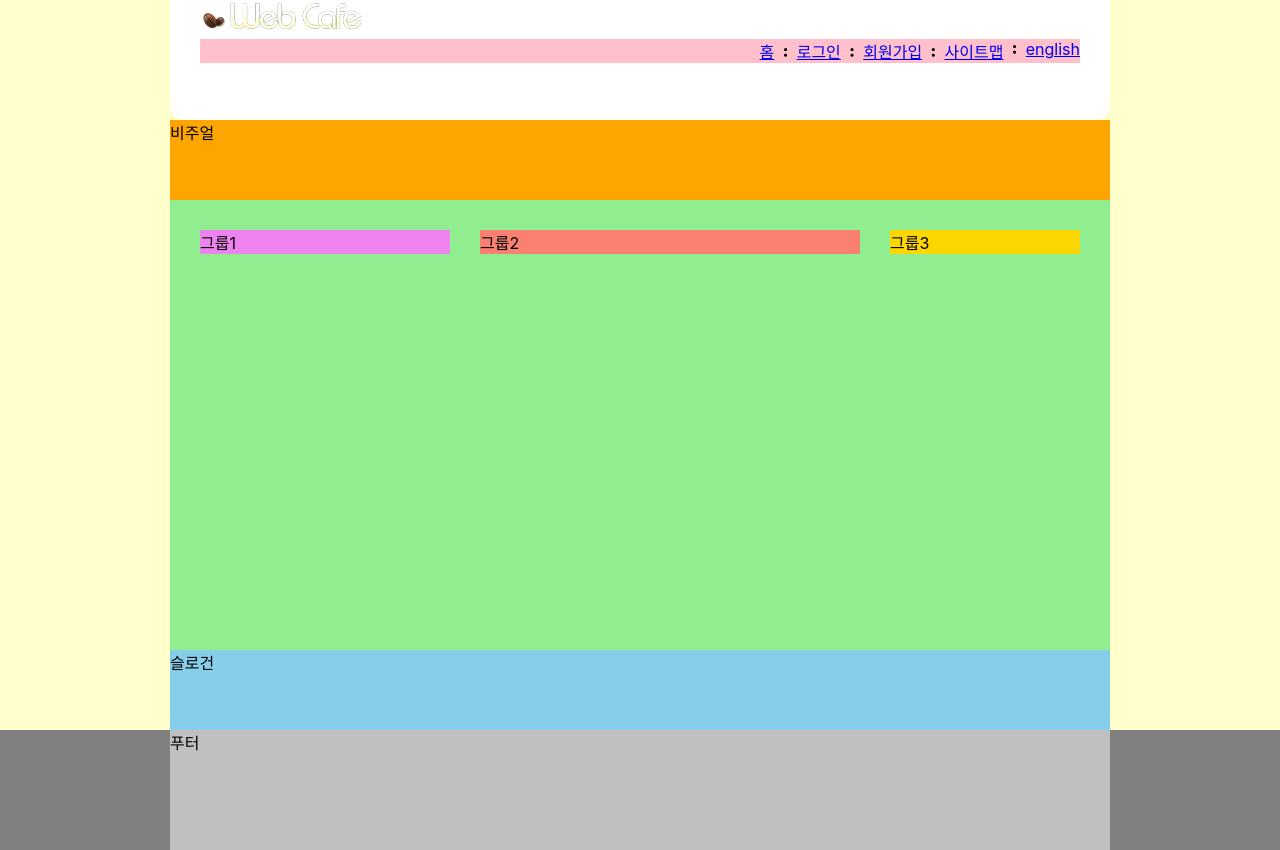
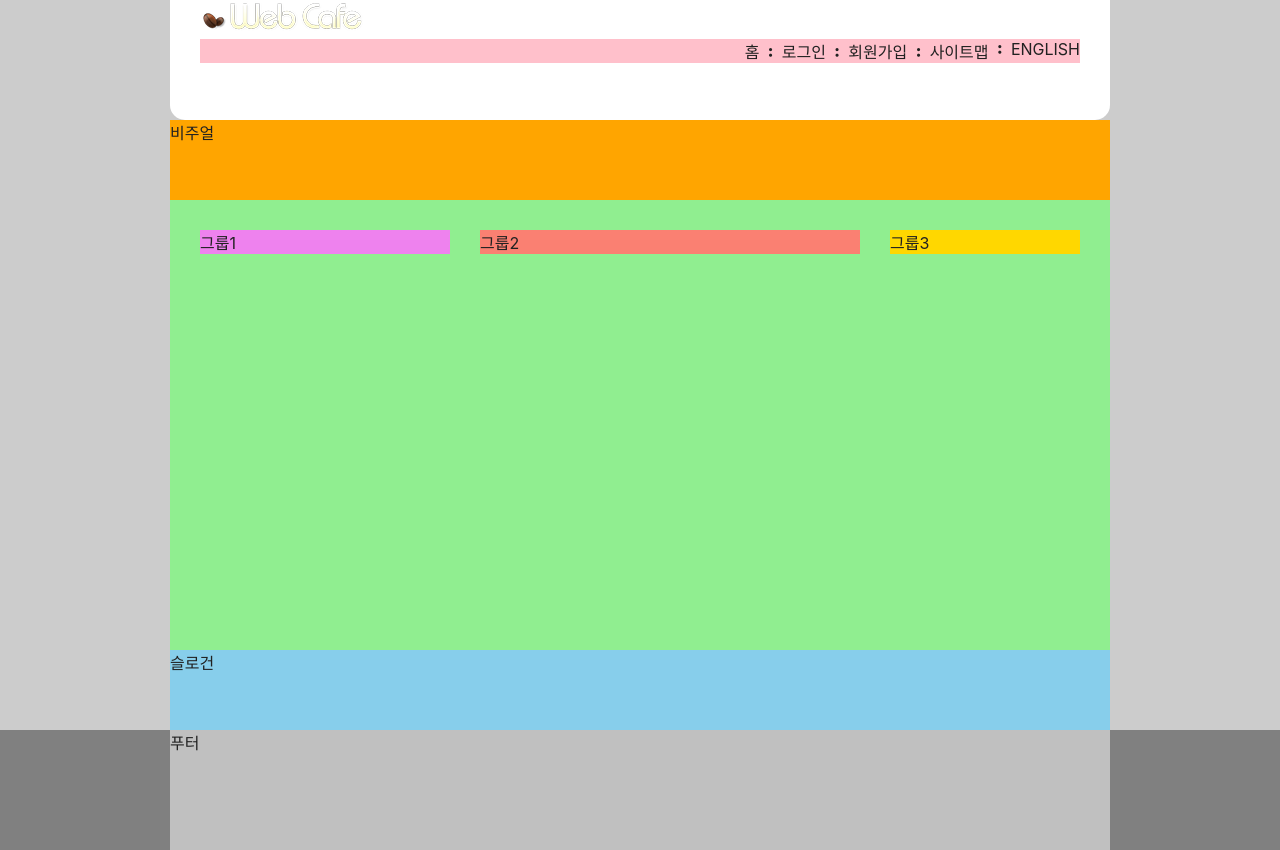
Before and after one commit to hungerbk/HTML5, a website: page index.html in a window 1280 px wide. Drawn offline with Linux system fonts and the light colour scheme; a web font is replaced by a local one.

Commit message:
영문 대소문자 변환 실습

```diff
--- a/styles/style.css
+++ b/styles/style.css
@@ -14,10 +14,16 @@
 /* 앞으로 등장하는 모든 box-sizing은 border-box로! */
 /* 이걸 해주지 않으면 padding값을 변경했을 때 width 값을 계속 변경해줘야 함 */
 
+/* 링크 스타일 */
+a {
+  color: inherit;
+  text-decoration: none;
+}
 
 /* 본문 스타일 */
 body {
-  background: #ffc;
+  color: #212121;
+  background: #ccc;
   font-family: "Pretendard Variable", Pretendard, -apple-system, BlinkMacSystemFont, system-ui, Roboto, "Helvetica Neue", "Segoe UI", "Apple SD Gothic Neo", "Noto Sans KR", "Malgun Gothic", "Apple Color Emoji", "Segoe UI Emoji", "Segoe UI Symbol", sans-serif;
 }
 
@@ -85,6 +91,10 @@ body {
   text-align: center;
 } */
 
+.member a{
+  text-transform: uppercase;
+}
+
 
 /* 비주얼 */
 .visual {
```
